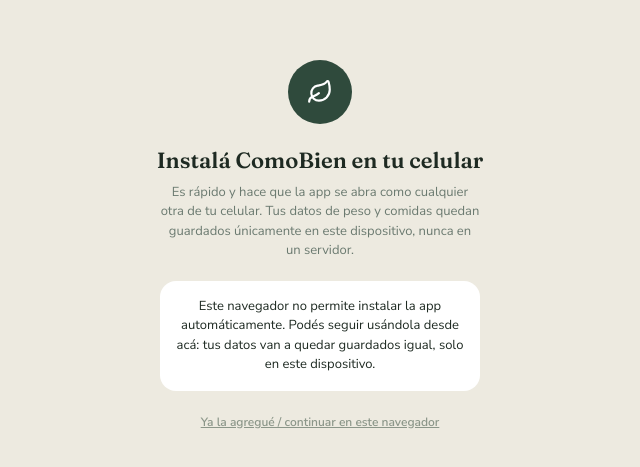
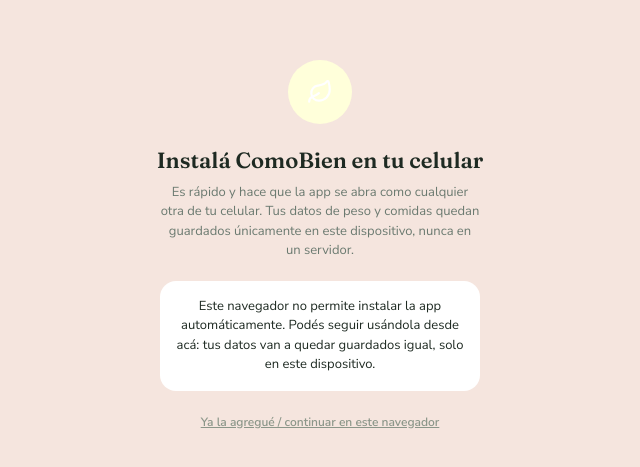
Before and after one commit to barbaravivante/comobien-app, a React (Vite) app: page / in a window 1280 px wide. Shown: the part 151-618 px from the top of the page, without its empty margins (320-960 px from the left). Built offline with nearby package versions, Linux system fonts and the light colour scheme; no server answers.

Commit message:
Add files via upload

```diff
--- a/src/theme.js
+++ b/src/theme.js
@@ -13,10 +13,10 @@
 
 export const COLORS = {
   // Fondo general de toda la app
-  fondo: "#EDEAE0",
+  fondo: "#F5E5DE",
 
   // Color principal de marca: botones importantes, ícono, elementos activos
-  primario: "#2F4A3C",
+  primario: "#FFFFDA",
   // Versión clara del color principal, para fondos suaves (ej: barras llenas)
   primarioClaro: "#4C8C5B",
 
@@ -30,7 +30,7 @@
   borde: "#E4E0D3",
 
   // Estados
-  exito: "#4C8C5B",
+  exito: "#D9CDC3",
   error: "#C1633E",
   errorFondo: "#FBEAE3",
 
```
